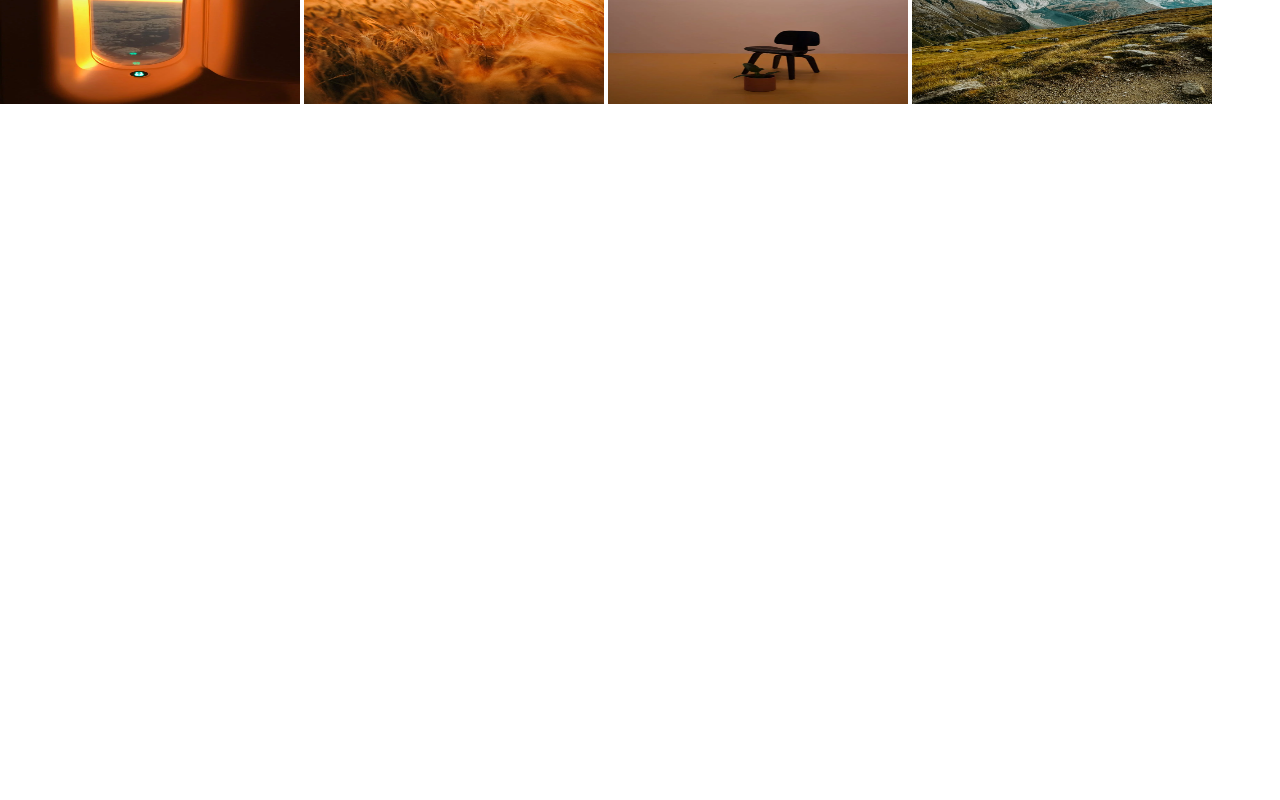
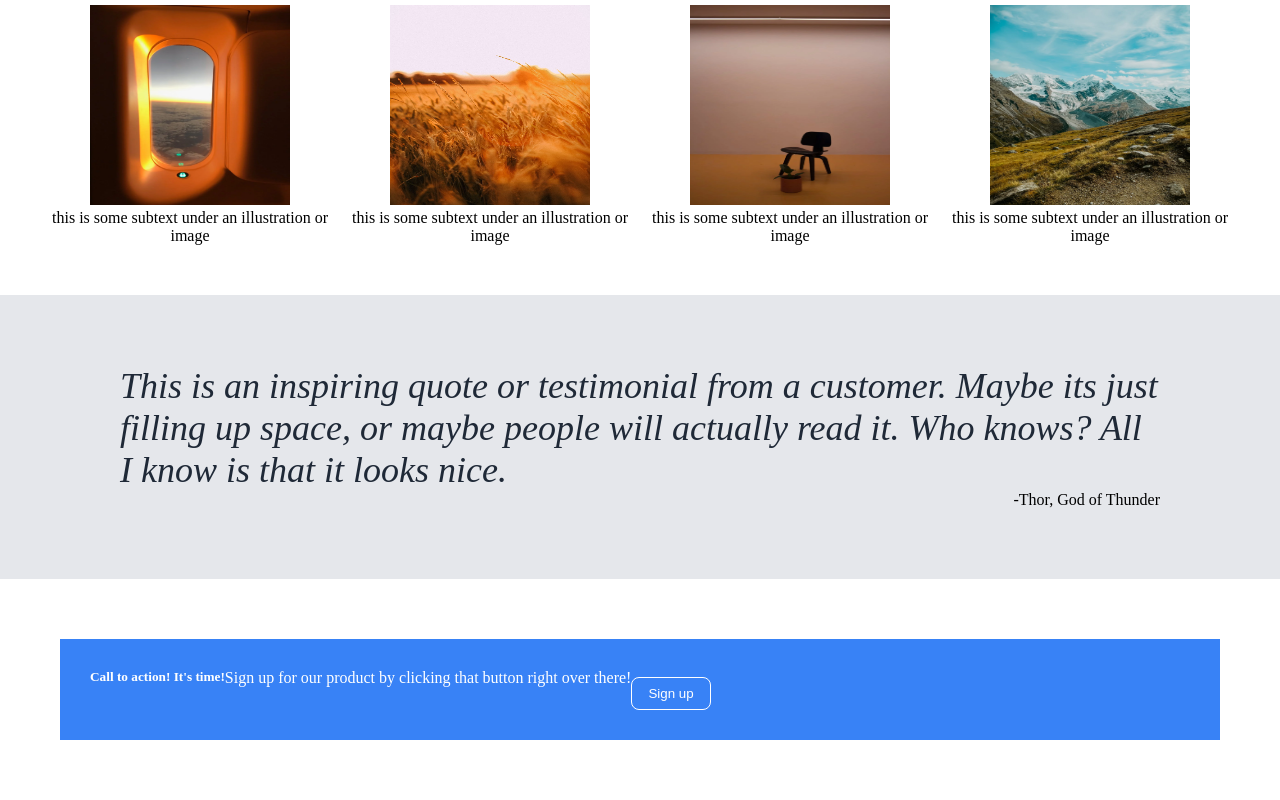
Before and after one commit to AwiyarBracket/landing-page, a plain HTML site: page index.html in a window 1280 px wide. Shown: the part 404-1204 px from the top of the page. Before the commit the page ends 800 px from the top, so only its background shows below. Drawn offline with Linux system fonts and the light colour scheme.

Commit message:
added more body segments

```diff
--- a/index.html
+++ b/index.html
@@ -35,13 +35,47 @@
     </div>
     </div>
     </div>
+    <div class="body2">
         <h2>Some random information</h2>
-        <img src="images/img1.jpg" width="300px" height="200px" >
-        <img src="images/img3.jpg" width="300px" height="200px" >
-        <img src="images/img4.jpg" width="300px" height="200px" >
-        <img src="images/img5.jpg" width="300px" height="200px" >
+        <div class="container">
+            <div class="info">
+        <img src="images/img1.jpg" width="200px" height="200px" >
+        <div class="text"> this is some subtext under an illustration or image</div>
+    </div>
+    <div class="info">
+        <img src="images/img3.jpg" width="200px" height="200px" >
+        <div class="text"> this is some subtext under an illustration or image</div>
+    </div>
+    <div class="info">
+        <img src="images/img4.jpg" width="200px" height="200px" >
+        <div class="text"> this is some subtext under an illustration or image</div>
+    </div>
+    <div class="info">
+        <img src="images/img5.jpg" width="200px" height="200px" >
+        <div class="text"> this is some subtext under an illustration or image</div>
+    </div>
+    </div>
+</div>
 
+<div class="body3">
+    <div class="textmain">
 
+    <p>This is an inspiring quote or testimonial from a customer. Maybe
+        its just filling up space, or maybe people will actually read it. Who knows?
+        All I know is that it looks nice.
+    </p>
+</div>
+<div class="quote">
+    <p>-Thor, God of Thunder</p>
+    </div>
+
+</div>
+   <div class="body4">
+
+     <h5>Call to action! It's time!</h5>
+     <p>Sign up for our product by clicking that button right over there!</p>
+     <button class="buttonend">Sign up</button>
+    </div>
 
 
     </body>
--- a/style.css
+++ b/style.css
@@ -3,6 +3,7 @@
     margin: 0;
     text-decoration: none;
     list-style: none;
+
 }
 h4{
     color: #F9FAF8;
@@ -26,6 +27,8 @@ a{
     align-items: center;
     margin-left: auto;
     gap: 8px;
+
+
 }
 
 .body1{
@@ -37,6 +40,7 @@ a{
 
 .img1{
     padding-right: 200px;
+    padding-bottom: 50px;
 }
 
 .header2{
@@ -52,21 +56,23 @@ h1{
 
 }
 
-p{
+.content p{
     font-size: 18px;
     color: #E5E7EB;
+
 }
 
 .content{
    display: flex;
    flex-direction: column;
-   justify-content: center;
+
+   justify-content: flex-start;
    align-items: center;
    padding-bottom: 40px;
    padding-left: 150px;
    margin: 30px;
    margin-top: auto;
-
+   margin-left: auto;
 
 }
 
@@ -77,6 +83,75 @@ p{
    margin-top: 8px;
     padding: 8px 16px;
     border-radius: 8px;
-    border: 1px solid #3882F6;;
+    border: 1px solid #3882F6;
 
 }
+
+h2{
+  font-size: 36px;
+  color: #1F2937;
+  display: flex;
+  justify-content: center;
+  padding-top: 20px;
+  padding-bottom: 20px;
+}
+
+.container{
+    display: flex;
+    justify-content: center;
+    align-items: center;
+    text-align: center;
+}
+
+.body2{
+    padding-bottom: 50px;
+}
+
+.info{
+    max-width: 300px;
+}
+.body3{
+    background-color: #E5E7EB;
+    padding: 70px 120px;
+}
+
+.textmain p{
+   color: #1F2937;
+   font-size: 36px;
+   font-style: italic;
+   display: flex;
+   justify-content: center;
+
+
+}
+
+.quote p{
+ color: black;
+ display: flex;
+ justify-content: flex-end;
+}
+
+.body4{
+    margin: 60px;
+    display: flex;
+    background-color: #3882F6;
+    padding: 30px;
+}
+
+.buttonend{
+    background-color: #3882F6;
+    margin-top: 8px;
+     padding: 8px 16px;
+     border-radius: 8px;
+     border: 1px solid #3882F6;
+     border-color: white;
+     color: white;
+}
+
+h5{
+    color: white;
+}
+
+.body4 p{
+    color: white;
+}
```
Also changed, not shown: 1 other file.
